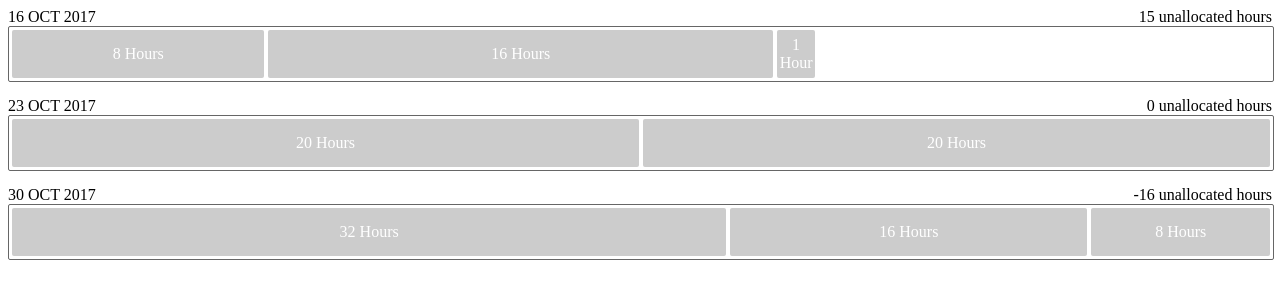
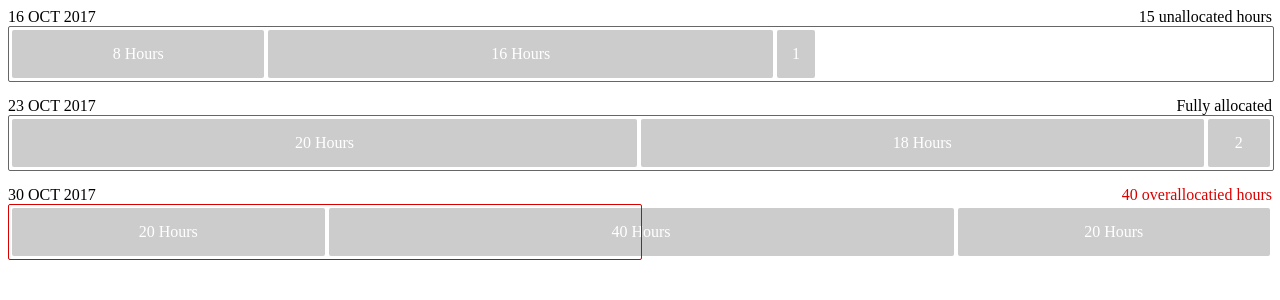
Before and after one commit to A-A-Z/react-allocation-bars, a React app: page / in a window 1280 px wide. Shown: the top 300 px of the page. Built offline with nearby package versions, Linux system fonts and the light colour scheme.

Commit message:
Updates to bars

```diff
--- a/src/AllocationBars.jsx
+++ b/src/AllocationBars.jsx
@@ -18,15 +18,15 @@ class AllocationBars extends Component {
           dateLabel: '16 OCT 2017',
           jobs: [
             {
-              job: 1,
+              job: 0,
               hours: 8
             },
             {
-              job: 2,
+              job: 1,
               hours: 16
             },
             {
-              job: 3,
+              job: 2,
               hours: 1
             }
           ]
@@ -35,12 +35,16 @@ class AllocationBars extends Component {
           dateLabel: '23 OCT 2017',
           jobs: [
             {
-              job: 1,
+              job: 0,
               hours: 20
             },
             {
+              job: 1,
+              hours: 18
+            },
+            {
               job: 2,
-              hours: 20
+              hours: 2
             }
           ]
         },
@@ -48,27 +52,41 @@ class AllocationBars extends Component {
           dateLabel: '30 OCT 2017',
           jobs: [
             {
+              job: 0,
+              hours: 20
+            },
+            {
               job: 1,
-              hours: 32
+              hours: 40
             },
             {
               job: 2,
-              hours: 16
-            },
-            {
-              job: 3,
-              hours: 8
+              hours: 20
             }
           ]
         }
 
+      ],
+      jobs: [
+        {
+          id: 123,
+          label: 'Job Number One'
+        },
+        {
+          id: 456,
+          label: 'Job Number Two'
+        },
+        {
+          id: 789,
+          label: 'Job Number Three'
+        }
       ]
     })
   }
 
   formatBlockLabel = (hoursNum) => {
-    const hoursText = (hoursNum === 1) ? 'Hour' : 'Hours'
-    return `${hoursNum} ${hoursText}`
+    const hoursText = (hoursNum < 5) ? '' : ' Hours'
+    return `${hoursNum}${hoursText}`
   }
 
   getBlockWidth = (hoursNum) => {
@@ -86,18 +104,36 @@ class AllocationBars extends Component {
     return remainingHours
   }
 
+  formatHoursLabel = (hoursNum) => {
+    if (hoursNum > 0) {
+      return `${hoursNum} unallocated hours`
+    } else if (hoursNum < 0) {
+      return `${(hoursNum * -1)} overallocatied hours`
+    } else {
+      return 'Fully allocated'
+    }
+  }
+
+  getOverallocatiedPer = (remainingHours) => {
+    const per = Math.round(this.state.weekHours / ((remainingHours * -1) + this.state.weekHours) * 100)
+    return per + '%'
+  }
+
   render() {
     return (
       <div>
         <div className='allocation-bar-container'>
           {this.state.allocations.map((allocation, i1) => {
             const remainingHours = this.getRemainingHours(allocation.jobs)
-
+            const classes = (remainingHours < 0) ? 'allocation-bar overallocatied' : 'allocation-bar'
+            const barStyle = {
+              width: (remainingHours < 0) ? this.getOverallocatiedPer(remainingHours) : '100%'
+            }
             return (
-              <div key={`allocation-${i1}`} className='allocation-bar'>
+              <div key={`allocation-${i1}`} className={classes}>
                 <div className='labels'>
                   <div className='date'>{allocation.dateLabel}</div>
-                  <div className='hours'>{remainingHours} unallocated hours</div>
+                  <div className='hours'>{this.formatHoursLabel(remainingHours)}</div>
                 </div>
                 <div className='blocks'>
                   {allocation.jobs.map((block, i2) => {
@@ -116,7 +152,7 @@ class AllocationBars extends Component {
                     )
                   })}
                 </div>
-                <div className='border' />
+                <div className='border' style={barStyle} />
               </div>
             )
           })}
```
